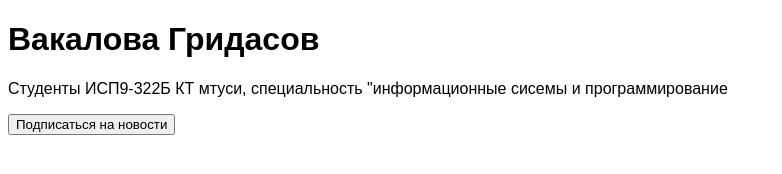
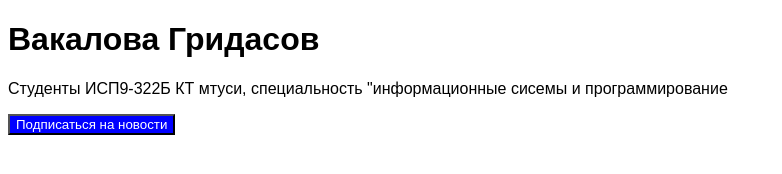
Before and after one commit to xxx117pussya/repo10, a plain HTML site: page index.html in a window 1280 px wide. Shown: the whole page, without its empty margins (0-782 px from the left). Drawn offline with Linux system fonts and the light colour scheme.

Commit message:
Changed button color to blue

```diff
--- a/index.html
+++ b/index.html
@@ -10,5 +10,8 @@
    <h1>Вакалова Гридасов</h1>
    <p>Студенты ИСП9-322Б КТ мтуси, специальность "информационные сисемы и программирование</p>
    <button>Подписаться на новости</button>
+ <style>
+   button { background-color: blue; color: white; }
+ </style>
  </body>
  </html>
```
